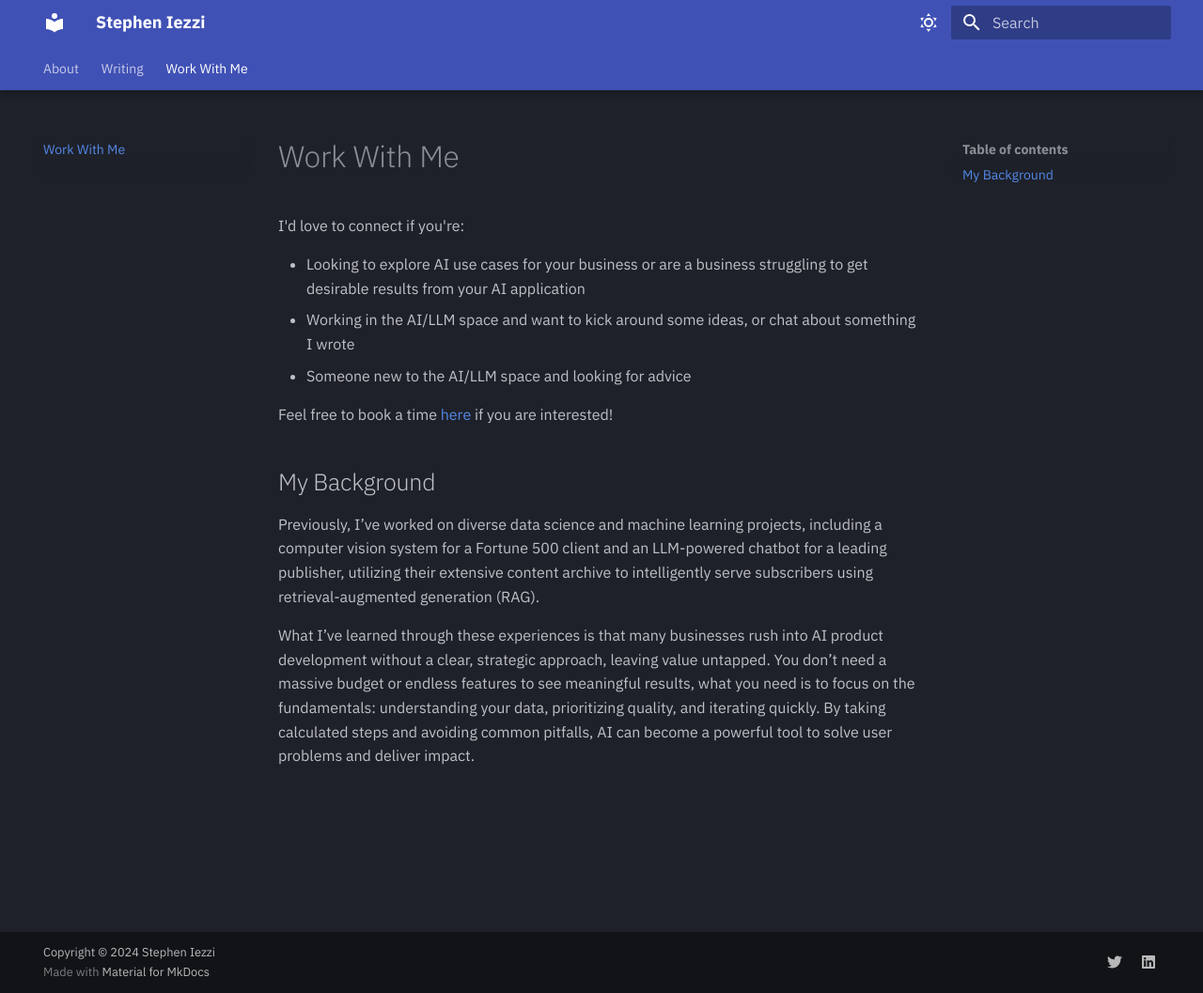
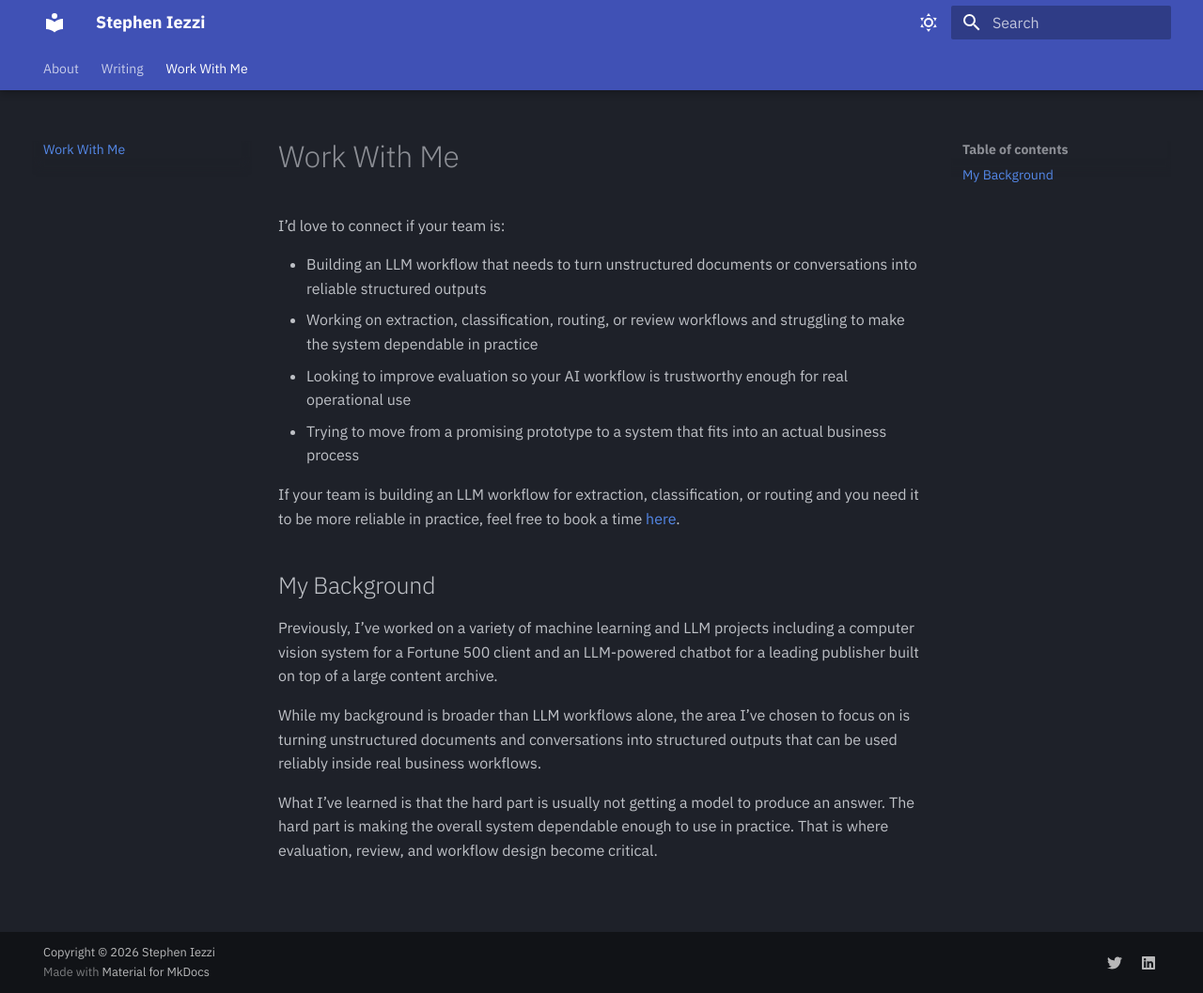
Before and after one commit to stephen-iezzi/stephen-iezzi.github.io, an MkDocs documentation site: the page built from docs/work.md, in a window 1280 px wide and 1057 px high. Shown: the whole window at 94% size. Built offline with MkDocs 1.6.1 and Material for MkDocs 9.7.7, drawn with Linux system fonts in a browser that asks for light colours.

Commit message:
update copy

```diff
--- a/docs/work.md
+++ b/docs/work.md
@@ -1,14 +1,18 @@
 # Work With Me
 
-I'd love to connect if you're:
+I’d love to connect if your team is:
 
-- Looking to explore AI use cases for your business or are a business struggling to get desirable results from your AI application
-- Working in the AI/LLM space and want to kick around some ideas, or chat about something I wrote
-- Someone new to the AI/LLM space and looking for advice
+- Building an LLM workflow that needs to turn unstructured documents or conversations into reliable structured outputs
+- Working on extraction, classification, routing, or review workflows and struggling to make the system dependable in practice
+- Looking to improve evaluation so your AI workflow is trustworthy enough for real operational use
+- Trying to move from a promising prototype to a system that fits into an actual business process
 
-Feel free to book a time [here](https://cal.com/stephen-iezzi) if you are interested!
+If your team is building an LLM workflow for extraction, classification, or routing and you need it to be more reliable in practice, feel free to book a time [here](https://cal.com/stephen-iezzi).
 
 ## My Background
-Previously, I’ve worked on diverse data science and machine learning projects, including a computer vision system for a Fortune 500 client and an LLM-powered chatbot for a leading publisher, utilizing their extensive content archive to intelligently serve subscribers using retrieval-augmented generation (RAG).
 
-What I’ve learned through these experiences is that many businesses rush into AI product development without a clear, strategic approach, leaving value untapped. You don’t need a massive budget or endless features to see meaningful results, what you need is to focus on the fundamentals: understanding your data, prioritizing quality, and iterating quickly. By taking calculated steps and avoiding common pitfalls, AI can become a powerful tool to solve user problems and deliver impact.
+Previously, I’ve worked on a variety of machine learning and LLM projects including a computer vision system for a Fortune 500 client and an LLM-powered chatbot for a leading publisher built on top of a large content archive.
+
+While my background is broader than LLM workflows alone, the area I’ve chosen to focus on is turning unstructured documents and conversations into structured outputs that can be used reliably inside real business workflows.
+
+What I’ve learned is that the hard part is usually not getting a model to produce an answer. The hard part is making the overall system dependable enough to use in practice. That is where evaluation, review, and workflow design become critical.
--- a/mkdocs.yml
+++ b/mkdocs.yml
@@ -64,4 +64,4 @@ extra:
 extra_css:
   - extra.css
 
-copyright: Copyright &copy; 2024 Stephen Iezzi
+copyright: Copyright &copy; 2026 Stephen Iezzi
```
Also changed, not shown: docs/index.md (+4 -4 lines), docs/draft_golden_rule.md (renamed from docs/blog/posts/golden_rule.md), 1 other file.
